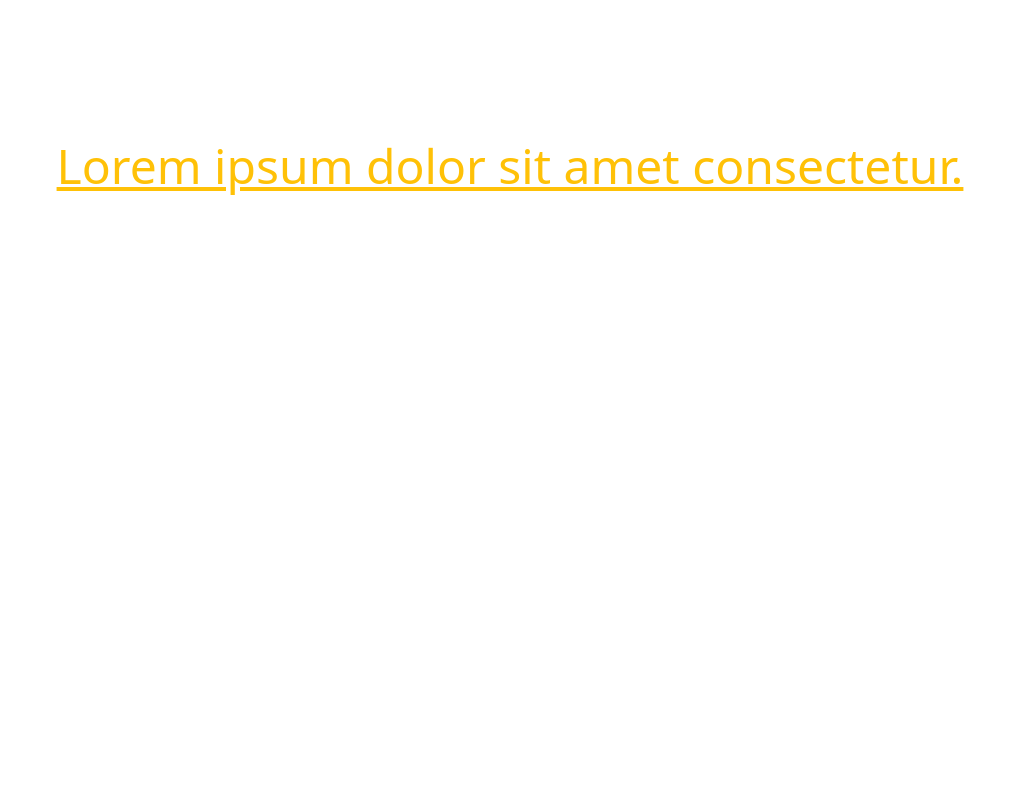
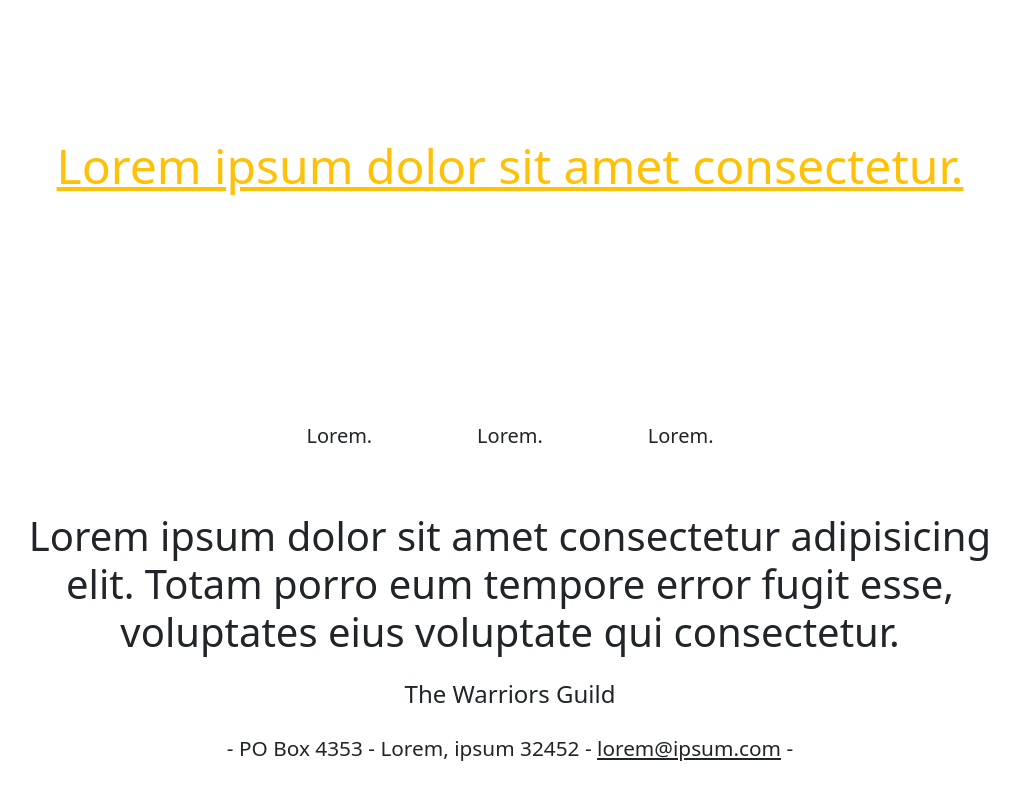
Before and after one commit to D-Whipp/warriors-guild, a plain HTML site: page index.html in a window 1280 px wide. Shown: the part 4141-4941 px from the top of the page, without its empty margins (130-1149 px from the left). Before the commit the page ends 4565 px from the top, so only its background shows below. Drawn offline with nearby package versions, Linux system fonts and the light colour scheme.

Commit message:
completed footer section

```diff
--- a/assets/css/styles.css
+++ b/assets/css/styles.css
@@ -25,3 +25,7 @@
     height: 500px;
 
 }
+
+.display-7 {
+    font-size: 1.3rem;
+}
--- a/index.html
+++ b/index.html
@@ -404,12 +404,55 @@
             <!-- temple -->
             <!-- Photo by <a href="https://unsplash.com/@cristina_gottardi?utm_content=creditCopyText&utm_medium=referral&utm_source=unsplash">Cristina Gottardi</a> on <a href="https://unsplash.com/photos/white-concrete-temple-frame-near-body-of-water-3qPfYTosbWE?utm_content=creditCopyText&utm_medium=referral&utm_source=unsplash">Unsplash</a> -->
             <div class="contact-image my-5"></div>
-            <div class="text-center d-flex" style="height:500px;">
-                <p class="display-5 align-self-center mx-auto"><a href="#" class="text-warning fw-normal">Lorem ipsum dolor sit amet consectetur.</a></p>
+            <div class="text-center d-flex" style="height: 500px">
+                <p class="display-5 align-self-center mx-auto">
+                    <a href="#" class="text-warning fw-normal"
+                        >Lorem ipsum dolor sit amet consectetur.</a
+                    >
+                </p>
             </div>
         </section>
 
         <!-- Footer -->
-        <section id="footer"></section>
+        <section id="footer">
+            <div
+                class="row mb-5 mx-auto h5 font text-center"
+                style="max-width: 40%"
+            >
+                <p class="col">
+                    <a class="text-decoration-none text-dark" href="#"
+                        >Lorem.</a
+                    >
+                </p>
+                <p class="col">
+                    <a class="text-decoration-none text-dark" href="#"
+                        >Lorem.</a
+                    >
+                </p>
+                <p class="col">
+                    <a class="text-decoration-none text-dark" href="#"
+                        >Lorem.</a
+                    >
+                </p>
+            </div>
+            <p
+                class="text-center display-6 mx-auto mt-5"
+                style="max-width: 80%"
+            >
+                Lorem ipsum dolor sit amet consectetur adipisicing
+                elit. Totam porro eum tempore error fugit esse,
+                voluptates eius voluptate qui consectetur.
+            </p>
+            <div class="text-center mx-auto" style="max-width: 75%">
+                <p class="h4 my-4">The Warriors Guild</p>
+                <p class="mt-4 mb-5 display-7">
+                    - PO Box 4353 - Lorem, ipsum 32452 -
+                    <span class="text-decoration-underline"
+                        >lorem@ipsum.com</span
+                    >
+                    -
+                </p>
+            </div>
+        </section>
     </body>
 </html>
```
